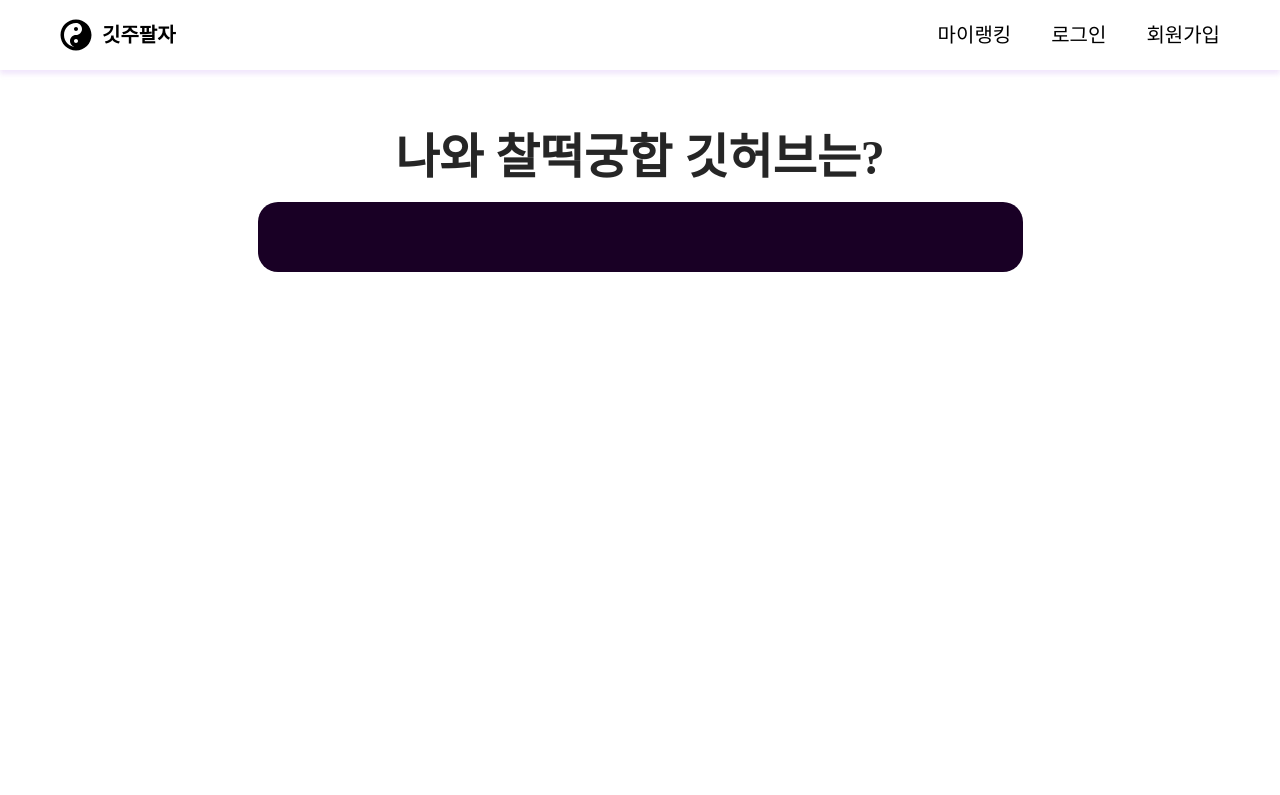
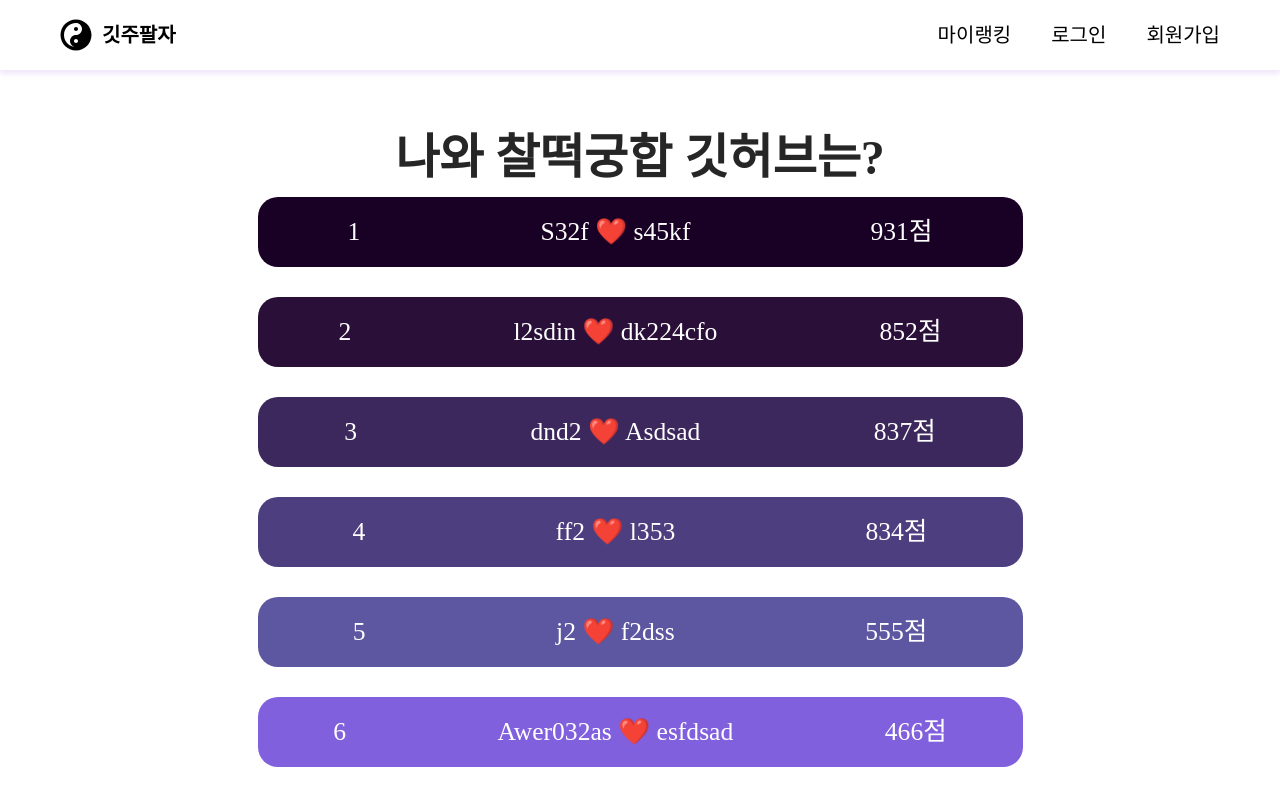
Before and after one commit to unithon-9th-team11/unithon-9th-team11-FE, a Next.js app: page /ranking in a window 1280 px wide. Shown: the top 795 px of the page. Built offline with nearby package versions, Linux system fonts and the light colour scheme.

Commit message:
하....일단 연결

```diff
--- a/src/pages/index.tsx
+++ b/src/pages/index.tsx
@@ -149,6 +149,7 @@ const PageMain: NextPage = () => {
               !initialValue?.yourname ||
               mutation.isLoading
             }
+            loading={mutation.isLoading}
             htmlType="submit"
             ref={btnRef}
           >
--- a/src/pages/ranking.tsx
+++ b/src/pages/ranking.tsx
@@ -14,40 +14,142 @@ type GetUsergitResponse = {
 };
 
 const Ranking = () => {
-  //axios로 데이터 get 해오기
-  // const getUsergit = async()=>{
-  //     try {
-  //         const{data} = await axios.get<GetUsergitResponse>(
-  //             'api 주소', //api 주소 여기다가 넣기
-  //             {
-  //                 headers : {
-  //                     Accept: 'application/json',
-  //                 },
-  //             },
-  //         );
-  //         console.log(JSON.stringify(data, null, 2));
-  //         return data;
-  //     } catch (error){
-  //         if(axios.isAxiosError(error)){
-  //             console.log('error message: ', error.message);
-  //             return error.message;
-  //         }else{
-  //             console.log('unexpected error: ', error);
-  //             return '이거는 unexpected error';
-  //         }
-  //     }
-  // }
-  // getUsergit();
+  //   //axios로 데이터 get 해오기
+  //   const getUsergit = async()=>{
+  //       try {
+  //           const{data} = await axios.get<GetUsergitResponse>(
+  //               'api 주소', //api 주소 여기다가 넣기
+  //               {
+  //                   headers : {
+  //                       Accept: 'application/json',
+  //                   },
+  //               },
+  //           );
+  //           console.log(JSON.stringify(data, null, 2));
+  //           return data.data;
+  //       } catch (error){
+  //           if(axios.isAxiosError(error)){
+  //               console.log('error message: ', error.message);
 
-  //랭킹데이터 객체
-  // const RankingData = (props) => {
-  //     const Ranking = getUsergit.map(())
+  //           }else{
+  //               console.log('unexpected error: ', error);
+
+  //           }
+  //       }
+  //   }
+  //   getUsergit();
+
+  // 랭킹컴포넌트 컬러
+  const tenColor = [
+    '#190025',
+    '#2A1039',
+    '#3C285C',
+    '#4D3F7F',
+    '#5D57A2',
+    '#8060DC',
+    '#B27BFF',
+    '#C99DFF',
+    '#E68DFF',
+    '#F5D7FF',
+  ];
+
+  const mockData = {
+    1: 'djdj',
+    2: 'djdj',
+    3: 'dfdf',
+    4: 'dfdf',
+    5: 'dfdfdf',
+    6: 'dfsdfadf',
+    7: 'dfdfdf',
+    8: 'dfadfsa',
+    9: 'dfdfdf',
+    10: 'dfdf',
+  };
+
+  // // 랭킹데이터 컴포넌트 객체
+  // const RankShow = () => {
+
+  //   return await getUsergit?.data?.map((d, index) => (
+  //     <RankBox backgroundColor={tenColor[index]} key={index}>
+  //       <span>{d.index+1}</span>
+  //       <span>{d.name1} + '❤️' + {d.name2}</span>
+  //       <span>{d.score} + '점'</span>
+  //     </RankBox>
+  //   ));
   // };
+
+  const MockData = [
+    {
+      name1: 'S32f',
+      name2: 's45kf',
+      score: 931,
+    },
+    {
+      name1: 'l2sdin',
+      name2: 'dk224cfo',
+      score: 852,
+    },
+    {
+      name1: 'dnd2',
+      name2: 'Asdsad',
+      score: 837,
+    },
+    {
+      name1: 'ff2',
+      name2: 'l353',
+      score: 834,
+    },
+    {
+      name1: 'j2',
+      name2: 'f2dss',
+      score: 555,
+    },
+    {
+      name1: 'Awer032as',
+      name2: 'esfdsad',
+      score: 466,
+    },
+    {
+      name1: 'Devlopsas',
+      name2: 'Amasr2',
+      score: 277,
+    },
+    {
+      name1: '3ddddevvf',
+      name2: 'af308hf',
+      score: 188,
+    },
+    {
+      name1: 'dkssud02323',
+      name2: 'linkdevee',
+      score: 99,
+    },
+    {
+      name1: 'ghoon99',
+      name2: 'extts',
+      score: 10,
+    },
+  ];
+
+  const MockUp = () => {
+    // const mockData = ['1', '2', '3', '4', '5', '6', '7', '8', '9', '10'];
+
+    return MockData.map((item, index) => (
+      <RankBox backgroundColor={tenColor[index]} key={index}>
+        <span>{index + 1}</span>
+        <span>
+          {item.name1} ❤️ {item.name2}
+        </span>
+        <span>{item.score}점</span>
+      </RankBox>
+    ));
+  };
 
   return (
     <RankingLayout>
       <RankTitle>나와 찰떡궁합 깃허브는?</RankTitle>
-      <RankBox backgroundColor="#190025" />
+      {/* {RankShow()} */}
+      {MockUp()}
     </RankingLayout>
   );
 };
@@ -58,11 +160,15 @@ const RankBox = styled.div<{ backgroundColor: string }>`
   width: 765px;
   height: 70px;
   background-color: ${(props) => props.backgroundColor};
+  color: white;
   display: flex;
-  justify-content: center;
+  justify-content: space-around;
   align-items: center;
   border-radius: 20px;
-  margin: 20px;
+  margin: 15px auto;
+  .span {
+    display: flex;
+  }
 `;
 
 const RankTitle = styled.div`
@@ -80,3 +186,17 @@ const RankingLayout = styled.div`
   justify-content: center;
   align-items: center;
 `;
+
+// response?.data?.map((d, index) => {
+//   return (
+//     <mappingWrapper props={index}>
+//       <span>d.index +1</span>
+//       <span>d.name</span>
+//       <span>d.</span>
+//     </mappingWrapper>
+//   );
+// });
+
+// const mappingWrapper = styled.div`
+//   background-color: tenColor[index];
+// `;
--- a/src/root.components/UserResultText/UserResultText.tsx
+++ b/src/root.components/UserResultText/UserResultText.tsx
@@ -57,7 +57,7 @@ const StyledWrapper = styled.span`
   justify-content: center;
   text-align: center;
   color: #264083;
-  font-size: 32px;
+  font-size: 28px;
   font-weight: 700;
   line-height: 1.4;
 `;
```
Also changed, not shown: src/pages/result/[id].tsx (+24 -4 lines), src/root.components/UserResultCard/UserResultCard.tsx (+13 -0 lines).
